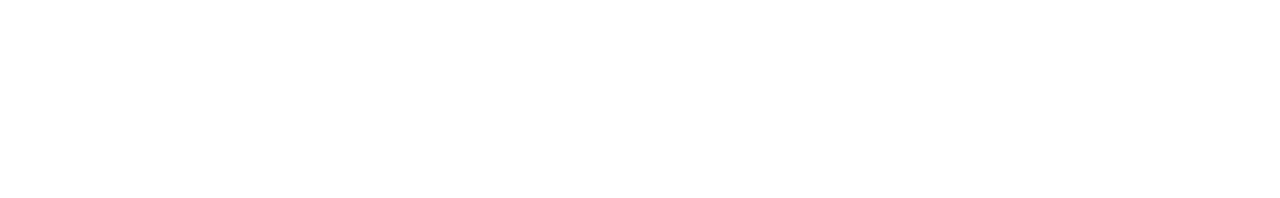
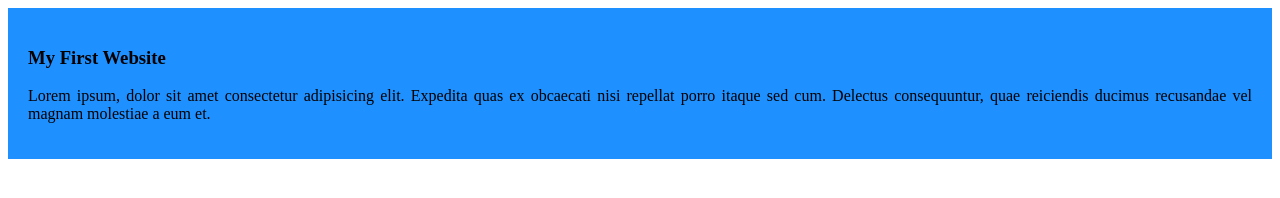
Before and after one commit to AhmetChatgami/my-first-github-repo, a plain HTML site: page index.html in a window 1280 px wide. Drawn offline with Linux system fonts and the light colour scheme.

Commit message:
added the first blog

```diff
--- /dev/null
+++ b/Styles/blog.css
@@ -0,0 +1,5 @@
+div{
+    background-color:dodgerblue;
+    padding: 20px;
+    text-align: justify;
+}
--- a/index.html
+++ b/index.html
@@ -4,8 +4,12 @@
     <meta charset="UTF-8">
     <meta name="viewport" content="width=device-width, initial-scale=1.0">
     <title>My First GitHub Repo</title>
+    <link rel="stylesheet" href="Styles/blog.css">
 </head>
 <body>
-
+    <div>
+        <h3>My First Website</h3>
+        <p>Lorem ipsum, dolor sit amet consectetur adipisicing elit. Expedita quas ex obcaecati nisi repellat porro itaque sed cum. Delectus consequuntur, quae reiciendis ducimus recusandae vel magnam molestiae a eum et.</p>
+    </div>
 </body>
 </html>
```
